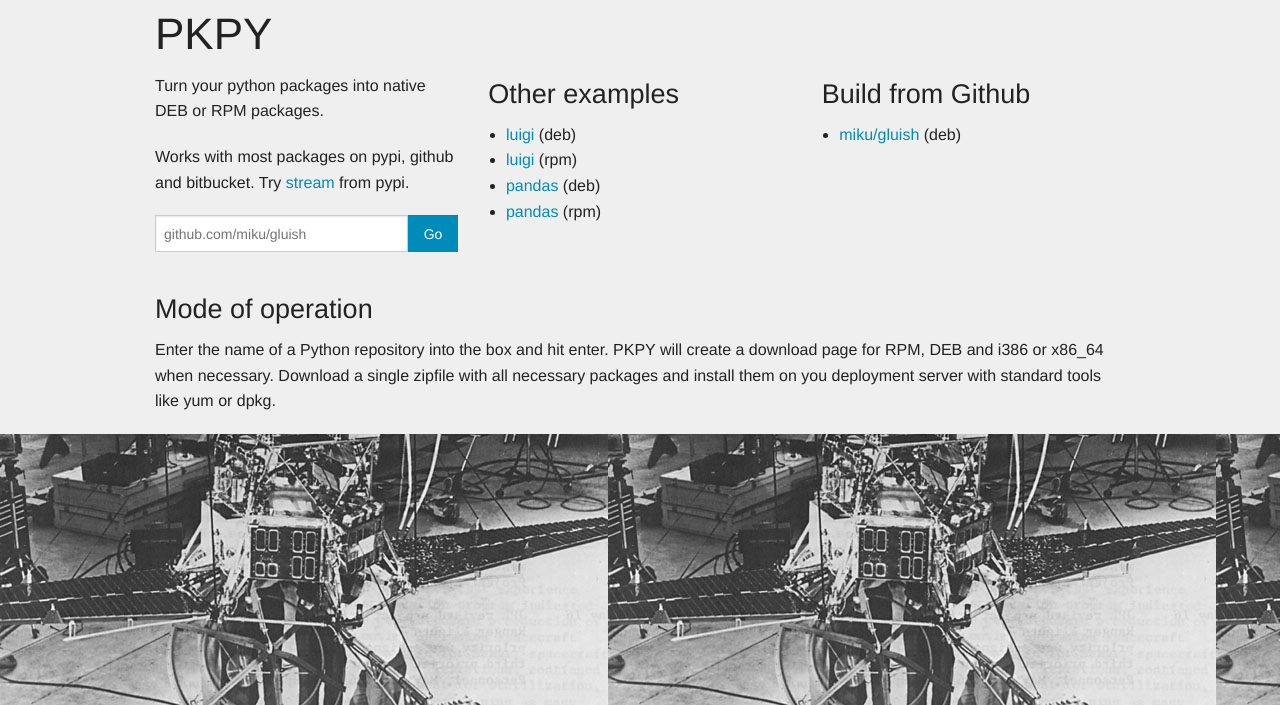
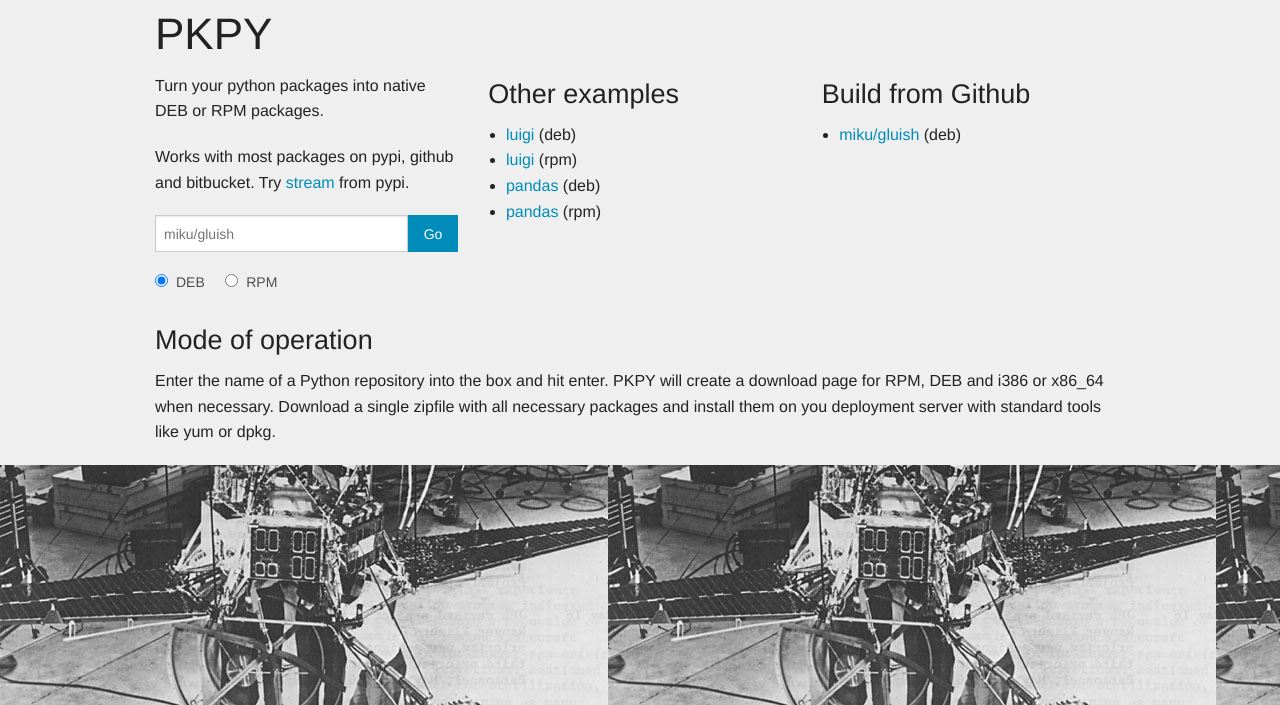
Before and after one commit to miku/pkpy, a Flask app: page / in a window 1280 px wide. Shown: the top 705 px of the page. Run offline with Flask 2, Linux system fonts and the light colour scheme.

Commit message:
added radio buttons for package type; added quota check

```diff
--- a/app.py
+++ b/app.py
@@ -1,6 +1,6 @@
 # coding: utf-8
 
-from flask import Flask, render_template, redirect, url_for, abort, send_from_directory, request
+from flask import Flask, render_template, abort, send_from_directory, request
 from gluish.path import iterfiles
 from gluish.utils import shellout
 import hashlib
@@ -14,7 +14,35 @@ logging.basicConfig(format='%(asctime)s %(levelname)s %(message)s', level=loggin
 logger = logging.getLogger('pkpy')
 
 app = Flask(__name__)
+
+# CACHE: hashed(package name) -> package file
+# PACKAGE_CACHE: the directory the artefacts reside in (subject to QUOTA)
 CACHE = os.path.join(app.static_folder, '.cache.shelve')
+PACKAGE_CACHE = os.path.join(app.static_folder, '.cache.packages')
+PACKAGE_QUOTA = 10000000
+
+
+@app.before_request
+def ensure_package_cache():
+    if not os.path.exists(PACKAGE_CACHE):
+	os.makedirs(PACKAGE_CACHE)
+
+
+@app.before_request
+def abort_on_overquota(quota=PACKAGE_QUOTA, directory=PACKAGE_CACHE):
+    total = 0
+    for filename in os.listdir(directory):
+	total += os.path.getsize(os.path.join(directory, filename))
+    if total > quota:
+	logger.error('OVERQUOTA: %s/%s' % (total, quota))
+	return abort(503)
+    else:
+	logger.debug('QUOTA OK: %s/%s' % (total, quota))
+
+
+@app.errorhandler(404)
+def page_not_found(e):
+    return render_template('404.html'), 404
 
 
 def github_clone_and_build(username, repo, target='deb'):
@@ -34,7 +62,7 @@ def github_clone_and_build(username, repo, target='deb'):
                  stopover=stopover, repo_url=repo_url, repo=repo, target=target)
         src = iterfiles(stopover, fun=lambda fn: fn.endswith(target)).next()
         basename = os.path.basename(src)
-        dst = os.path.join(app.static_folder, basename)
+	dst = os.path.join(PACKAGE_CACHE, basename)
         shellout('cp {src} {dst}', src=src, dst=dst)
         shutil.rmtree(stopover)
         cache[cache_key] = basename
@@ -47,14 +75,18 @@ def github_clone_and_build(username, repo, target='deb'):
 
 @app.route("/q", methods=["POST"])
 def build_from_user_input():
+    target = request.form.get('target', 'deb')
+    if not target in ('deb', 'rpm'):
+	return abort(404)
     github_id = request.form.get('ghid')
     username, repo = github_id.split('/', 1)
     try:
-        filename = github_clone_and_build(username, repo, 'deb')
+	filename = github_clone_and_build(username, repo, target)
     except RuntimeError as err:
-        logger.error("Could not build %s" % repo_url)
+	logger.error("Could not find or build %s for %s/%s: %s" % (
+		     target, username, repo, err))
         return abort(404)
-    return send_from_directory(app.static_folder, filename, as_attachment=True,
+    return send_from_directory(PACKAGE_CACHE, filename, as_attachment=True,
                                attachment_filename=filename)
 
 
@@ -65,9 +97,9 @@ def build_from_github(username, repo, target):
     try:
         filename = github_clone_and_build(username, repo, target)
     except RuntimeError as err:
-        logger.error("Could not build %s" % repo_url)
+	logger.error("Could not build %s: %s" % (repo_url, err))
         return abort(404)
-    return send_from_directory(app.static_folder, filename, as_attachment=True,
+    return send_from_directory(PACKAGE_CACHE, filename, as_attachment=True,
                                attachment_filename=filename)
 
 
@@ -88,7 +120,7 @@ def build_from_pypi(name, target):
                      stopover=stopover, name=name, target=target)
             src = iterfiles(stopover).next()
             basename = os.path.basename(src)
-            dst = os.path.join(app.static_folder, basename)
+	    dst = os.path.join(PACKAGE_CACHE, basename)
             shellout('cp {src} {dst}', src=src, dst=dst)
             shutil.rmtree(stopover)
             cache[cache_key] = basename
@@ -101,7 +133,7 @@ def build_from_pypi(name, target):
     filename = cache[cache_key]
     cache.close()
 
-    return send_from_directory(app.static_folder, filename, as_attachment=True,
+    return send_from_directory(PACKAGE_CACHE, filename, as_attachment=True,
                                attachment_filename=filename)
 
 @app.route("/")
--- a/templates/index.html
+++ b/templates/index.html
@@ -33,13 +33,22 @@
                         <div class="large-12 columns">
                             <div class="row collapse">
                                 <div class="small-10 columns">
-                                    <input id="ghid" name="ghid" type="text" placeholder="github.com/miku/gluish">
+				    <input title="github username/repo" id="ghid" name="ghid" type="text" placeholder="miku/gluish">
                                 </div>
                                 <div class="small-2 columns">
                                     <input type=submit class="button postfix" value=Go />
                                 </div>
                             </div>
                         </div>
+
+			    <div class="large-12 columns">
+				<input type="radio" name="target" value="deb"
+				    id="target-deb" checked=true><label for="target-deb">DEB</label>
+				<input type="radio" name="target" value="rpm"
+				    id="target-rpm"><label for="target-rpm">RPM</label>
+			    </div>
+
+
                     </div>
                 </form>
             </div>
```
Also changed, not shown: 6 other files.
